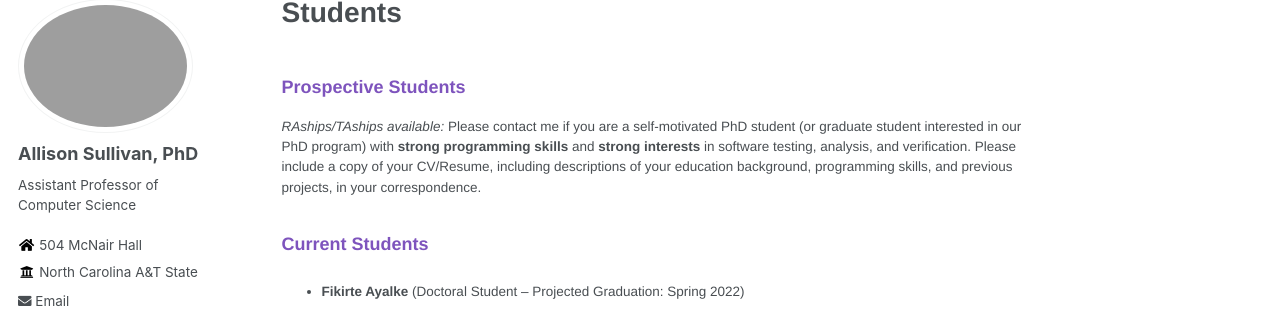
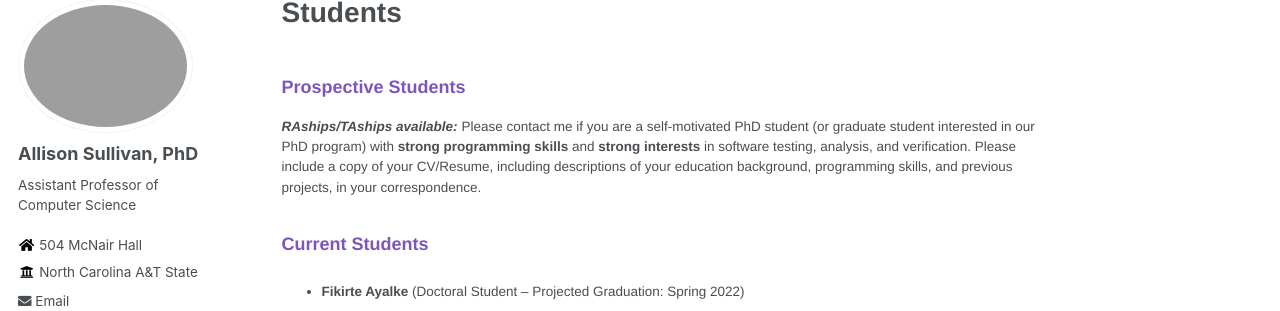
Before and after one commit to Allisonius/allisonius.github.io, a Jekyll site: the page built from _pages/students.md, in a window 1280 px wide. Shown: the part 119-430 px from the top of the page. Built offline with Jekyll 4.4.1, drawn with Linux system fonts in a browser that asks for light colours; some web fonts are replaced.

```diff
--- a/_pages/students.md
+++ b/_pages/students.md
@@ -6,7 +6,7 @@ author_profile: true
 
 ### Prospective Students
 
-*RAships/TAships available:* Please contact me if you are a self-motivated PhD student (or graduate student interested in our PhD program) with **strong programming skills** and **strong interests** in software testing, analysis, and verification. Please include a copy of your CV/Resume, including descriptions of your education background, programming skills, and previous projects, in your correspondence.
+***RAships/TAships available:*** Please contact me if you are a self-motivated PhD student (or graduate student interested in our PhD program) with **strong programming skills** and **strong interests** in software testing, analysis, and verification. Please include a copy of your CV/Resume, including descriptions of your education background, programming skills, and previous projects, in your correspondence.
 
 
 ### Current Students
```
